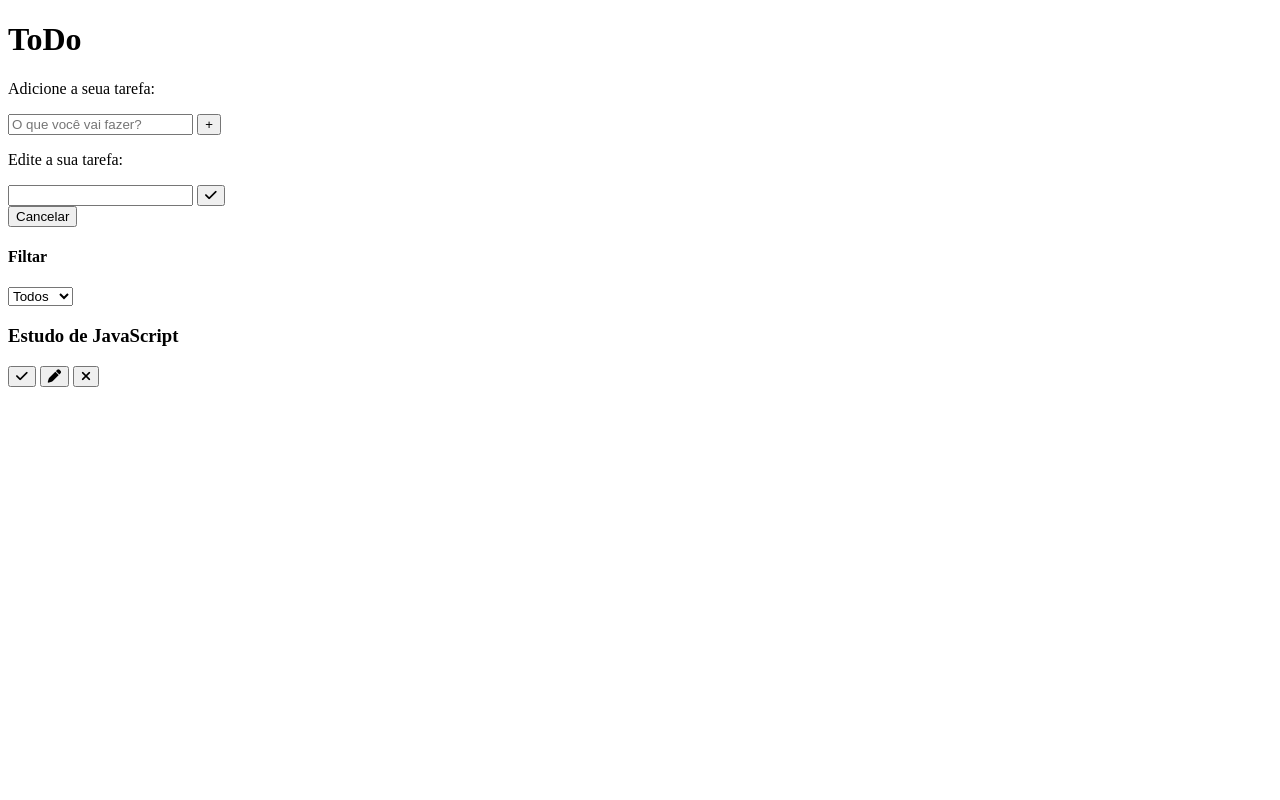
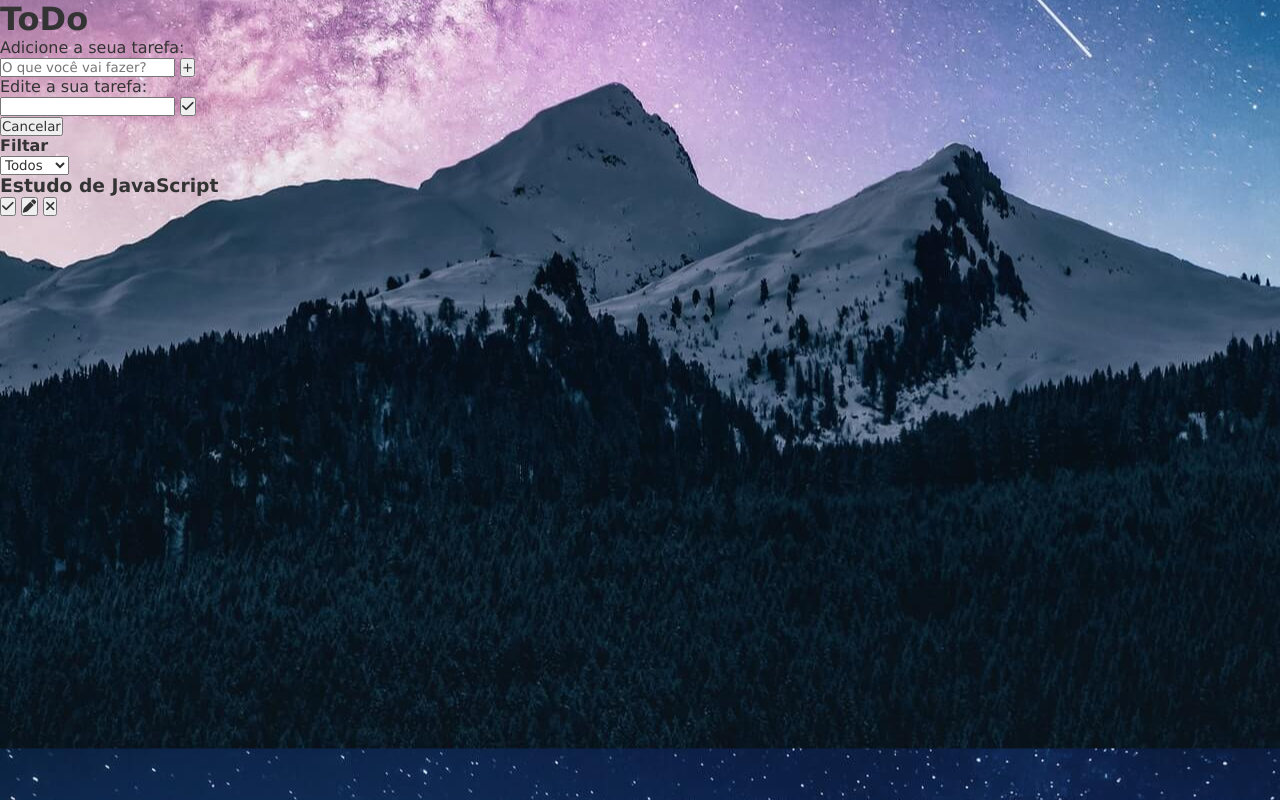
Before and after one commit to geovanacassimiro/ToDoList, a plain HTML site: page index.html in a window 1280 px wide. Drawn offline with Linux system fonts and the light colour scheme.

Commit message:
Start Styless

```diff
--- a/css/styles.css
+++ b/css/styles.css
@@ -0,0 +1,15 @@
+/* Tudo */
+
+*{
+    padding: 0;
+    margin: 0;
+    box-sizing: border-box;
+    font-family: Verdana, Geneva, Tahoma, sans-serif;
+    color: #333 ;
+}
+
+body {
+    background-image: url("../img/bg.jpg");
+    background-position: center;
+    /* background-size: cover; */
+}
--- a/index.html
+++ b/index.html
@@ -4,14 +4,15 @@
     <meta charset="UTF-8">
     <meta http-equiv="X-UA-Compatible" content="IE=edge">
     <meta name="viewport" content="width=device-width, initial-scale=1.0">
+    <title>ToDo Avançado</title>
     <!--CSS do projeto-->
-    <link rel="stylesshet" href="css/sttyles.css">
+    <link rel="stylesheet" href="css/styles.css">
     <!-- Font-awesome biblioteca de icons-->
     <link rel="stylesheet" href="https://cdnjs.cloudflare.com/ajax/libs/font-awesome/6.4.0/css/all.min.css" integrity="sha512-iecdLmaskl7CVkqkXNQ/ZH/XLlvWZOJyj7Yy7tcenmpD1ypASozpmT/E0iPtmFIB46ZmdtAc9eNBvH0H/ZpiBw=="
     crossorigin="anonymous" referrerpolicy="no-referrer" />
     <!-- JS do projeto -->
     <script src="js/scripts.js" defer></script>
-    <title>ToDo Avançado</title>
+
 </head>
 
 <body>
```
